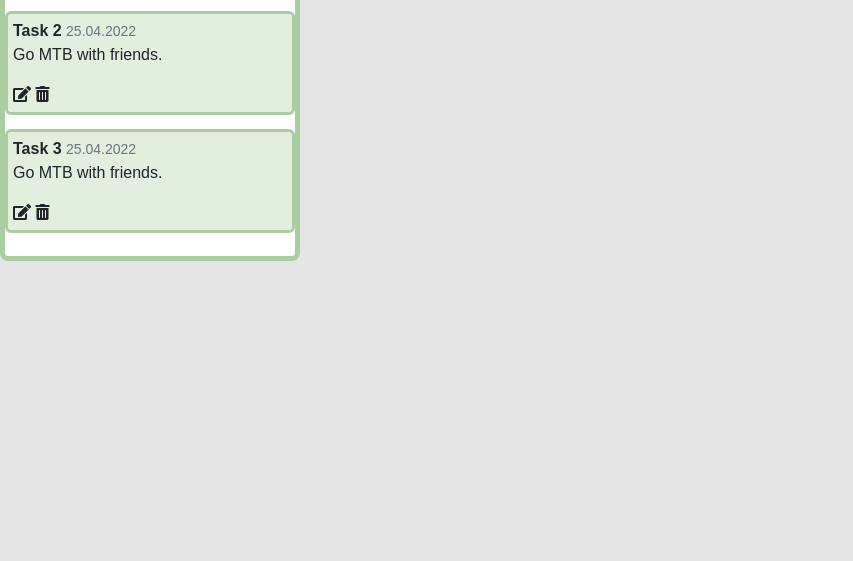
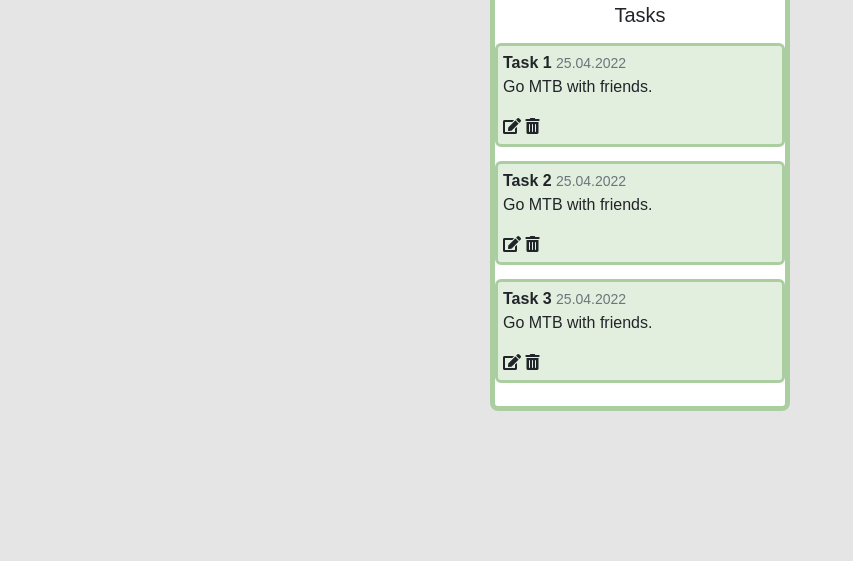
Before and after one commit to cadetCoder/TO-DO-app-CRUD, a plain HTML site: page index.html in a window 1280 px wide. Shown: the part 239-800 px from the top of the page, without its empty margins (0-853 px from the left). Drawn offline with nearby package versions, Linux system fonts and the light colour scheme.

Commit message:
styles for body

```diff
--- a/style.css
+++ b/style.css
@@ -1,7 +1,14 @@
 body {
   font-family: sans-serif;
+  margin: 0 50px;
   background-color: #e5e5e5;
+  overflow: hidden;
+  display: flex;
+  justify-content: center;
+  align-items: center;
+  height: 100vh;
 }
+
 .app {
   width: 300px;
   height: 500px;
```
